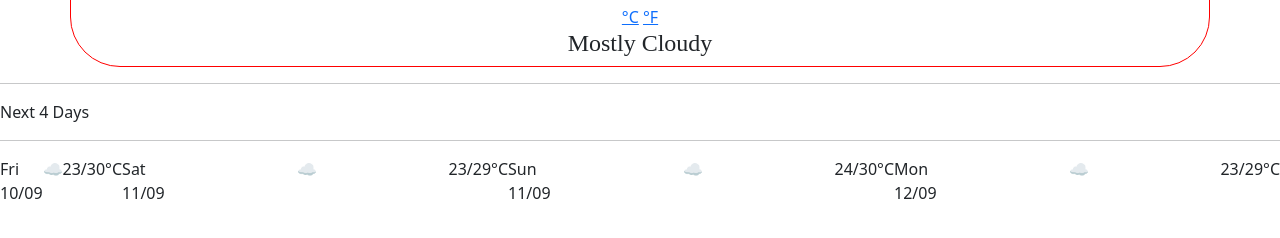
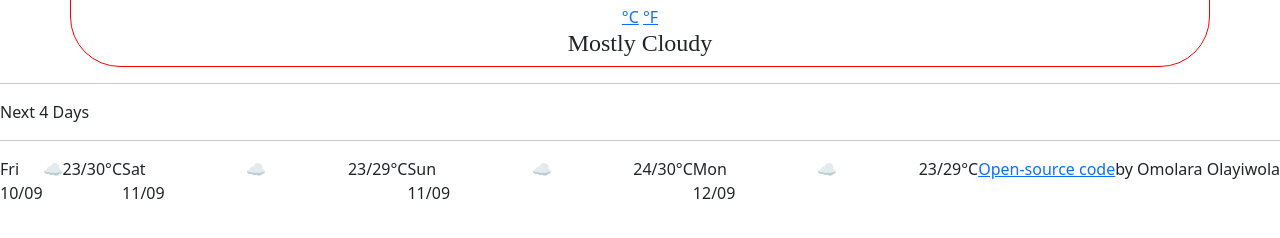
Before and after one commit to OmolaraO/Weather-app-project, a plain HTML site: page index.html in a window 1280 px wide. Shown: the part 152-390 px from the top of the page. Drawn offline with nearby package versions, Linux system fonts and the light colour scheme; files that its build step writes are made by us from their sources; files whose address does not match are found by name.

Commit message:
modified the link

```diff
--- a/index.html
+++ b/index.html
@@ -67,7 +67,8 @@
             <input type="submit" value="Search" />
         </form>
         <script src="src/index.js"></script>
-        <a href = "https://hardcore-cray-c6315a.netlify.app/open-source code></a>by Omolara Olayiwola
+        <a href ="https://hardcore-cray-c6315a.netlify.app/">Open-source code<a> by Omolara Olayiwola</a>
+
 </body>
 
 </html>
```
